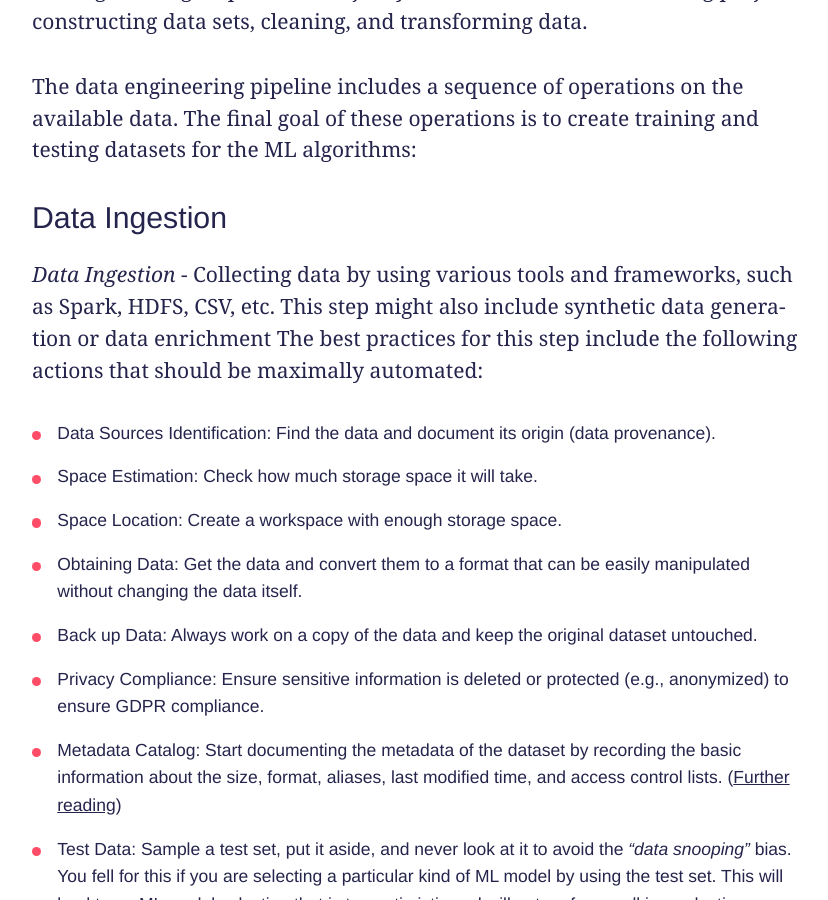
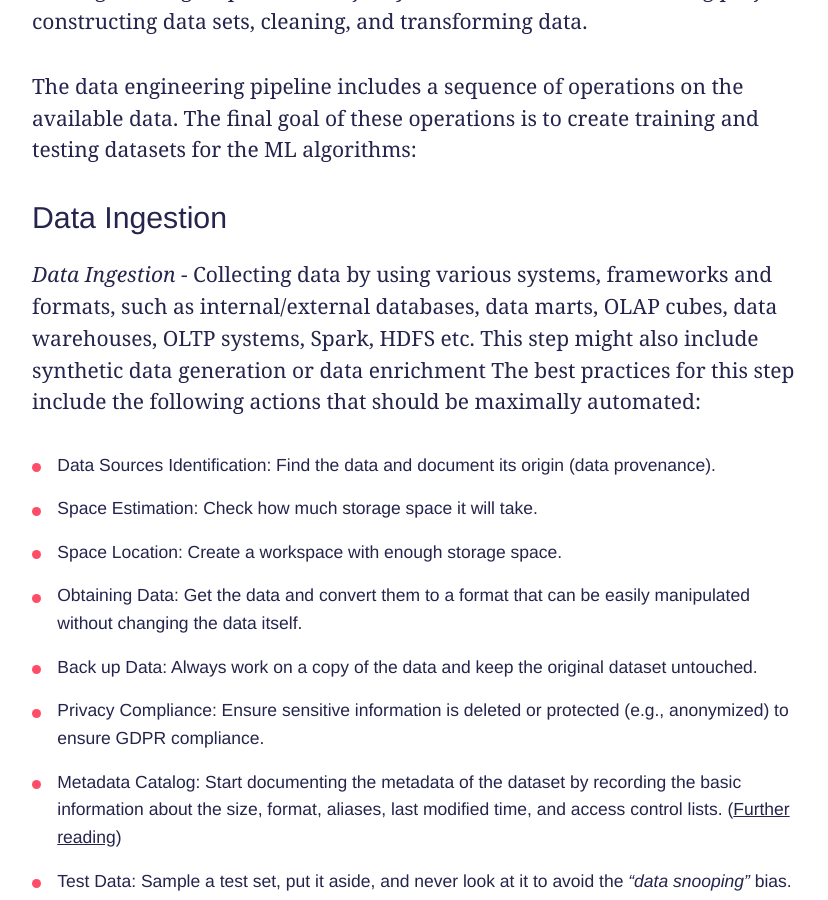
Before and after one commit to innoq/ml-ops.org, a Jekyll site: the page built from content/three-levels-of-ml-software.md, in a window 1280 px wide and 900 px high, scrolled down 1422 px. Shown: the whole window, without its empty margins (224-1052 px from the left). Built offline with Jekyll 4.4.1, drawn with Linux system fonts in a browser that asks for light colours; some web fonts are replaced; our own code applies the rules of GitHub Pages for plain Markdown files.

Commit message:
new chapter edits

```diff
--- a/content/three-levels-of-ml-software.md
+++ b/content/three-levels-of-ml-software.md
@@ -28,7 +28,7 @@ The final goal of these operations is to create training and testing datasets fo
 
 ### Data Ingestion
 
-*Data Ingestion* - Collecting data by using various tools and frameworks, such as Spark, HDFS, CSV, etc.
+*Data Ingestion* - Collecting data by using various systems, frameworks and formats, such as internal/external databases, data marts, OLAP cubes, data warehouses, OLTP systems, Spark, HDFS etc.
 This step might also include synthetic data generation or data enrichment
 The best practices for this step include the following actions that should be maximally automated:
 
```
